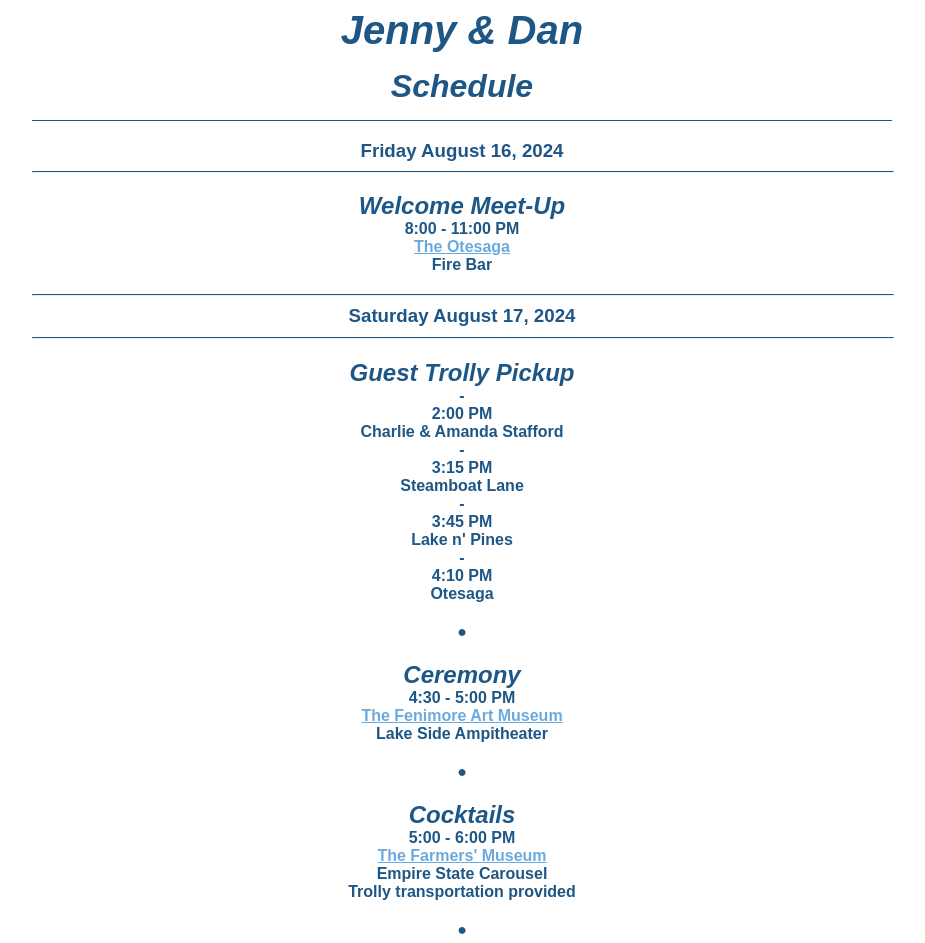
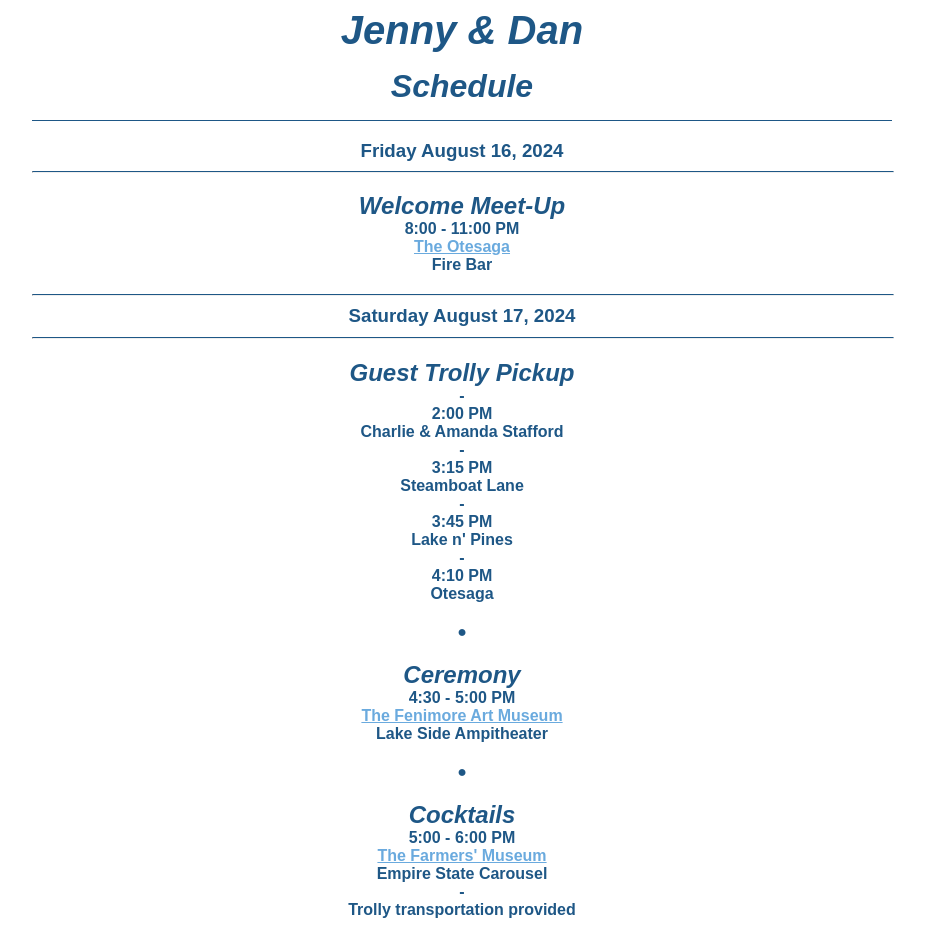
Before and after one commit to danomoseley/jennydan, a SvelteKit app: page /schedule in a window 1280 px wide. Shown: the top 943 px of the page, without its empty margins (178-1103 px from the left). Built offline with nearby package versions, Linux system fonts and the light colour scheme.

Commit message:
Add some schedule separators

```diff
--- a/src/routes/schedule/+page.svelte
+++ b/src/routes/schedule/+page.svelte
@@ -58,6 +58,7 @@
             <li>5:00 - 6:00 PM</li>
             <li><a target="_blank" href="https://maps.app.goo.gl/twtrAwbgMFD31iHBA">The Farmers' Museum</a></li>
             <li>Empire State Carousel</li>
+            <li>-</li>
             <li>Trolly transportation provided</li>
           </ul>
         </li>
@@ -91,6 +92,7 @@
             <li class="fancy">Morning After Brunch</li>
             <li>9:30 - 11:00 AM</li>
             <li><a target="_blank" href="https://maps.app.goo.gl/BvwpLkqseDUs1VEP9">Moseley Camp</a></li>
+            <li>-</li>
             <li>Please follow parking signs</li>
           </ul>
         </li>
```
